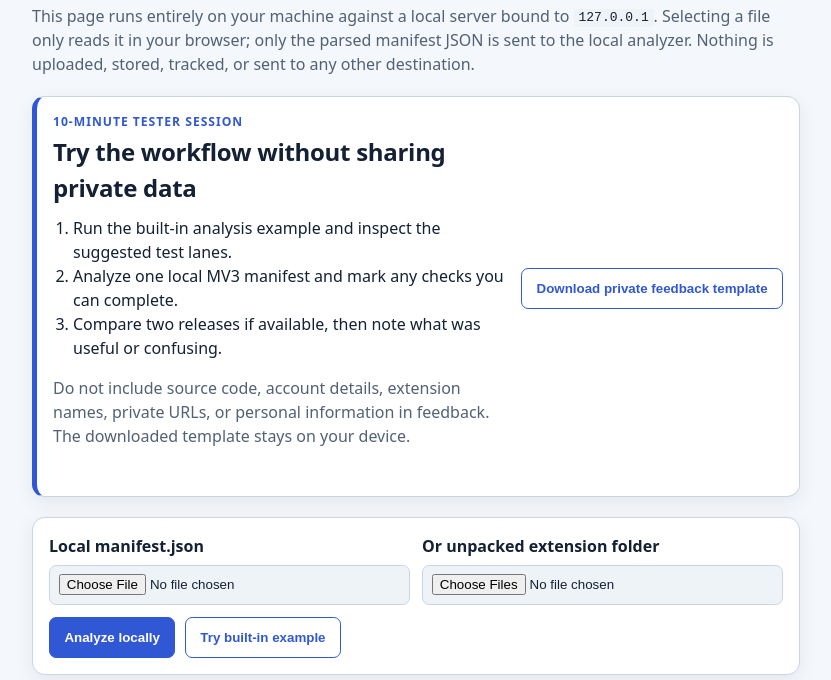
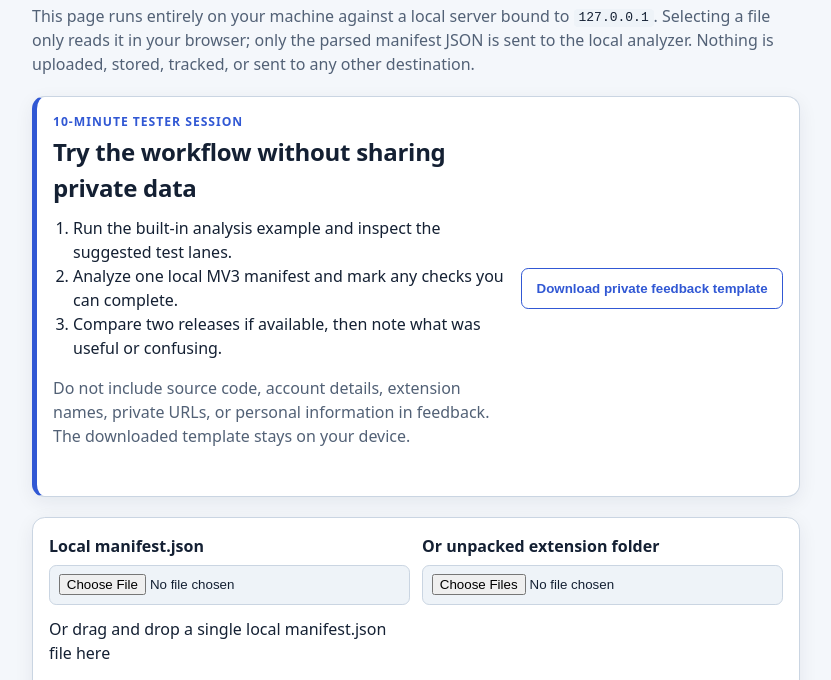
Before and after one commit to MV3Replay/mv3replay-cli, a browser extension: page app/index.html in a window 1280 px wide. Shown: the part 118-798 px from the top of the page, without its empty margins (224-1055 px from the left). Drawn offline with Linux system fonts and the light colour scheme.

Commit message:
Start manifest drop target

```diff
--- a/app/index.html
+++ b/app/index.html
@@ -45,6 +45,13 @@
       <label for="manifest-folder">Or unpacked extension folder</label>
       <input type="file" id="manifest-folder" webkitdirectory directory multiple
         aria-describedby="manifest-folder-help">
+    </div>
+    <div class="field">
+      <div id="manifest-dropzone" class="dropzone" tabindex="0" role="group"
+        aria-label="Drop a single local manifest.json file here to analyze it">
+        Or drag and drop a single local manifest.json file here
+      </div>
+      <p id="manifest-dropzone-status" role="status" aria-live="polite"></p>
     </div>
     <div class="form-actions">
       <button type="submit" id="analyze-submit" aria-busy="false">Analyze locally</button>
```
